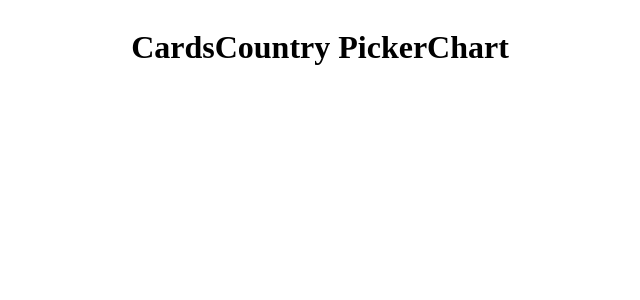
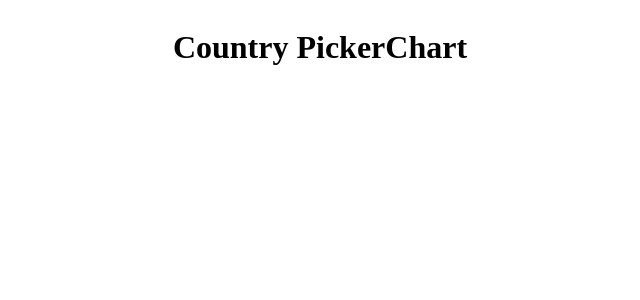
Before and after one commit to rajasyah/Covid-app, a React (Create React App) app: page / in a window 1280 px wide. Shown: the top 300 px of the page, without its empty margins (320-960 px from the left). Built offline with nearby package versions, Linux system fonts and the light colour scheme.

Commit message:
menambahkan Card

```diff
--- a/src/components/Cards/Cards.jsx
+++ b/src/components/Cards/Cards.jsx
@@ -1,11 +1,9 @@
 import React from "react";
+import { Card, CardContent, Typography, Grid } from "@material-ui/core";
+import styles from "./Cards.module.css";
 
 const Cards = () => {
-  return (
-    <div>
-      <h1>Cards</h1>
-    </div>
-  );
+  return <div className={styles.container}></div>;
 };
 
 export default Cards;
```
